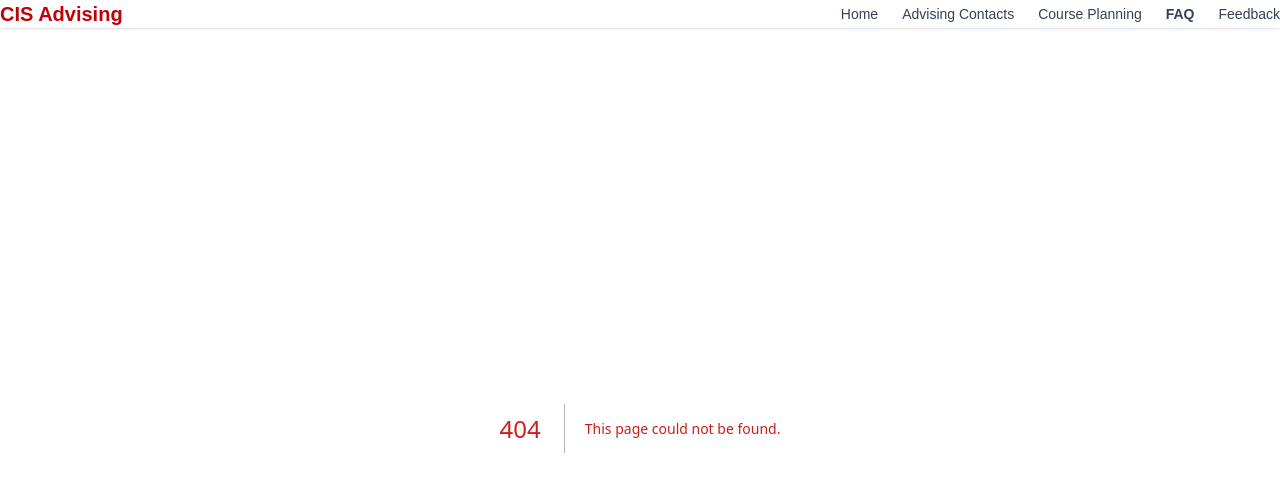
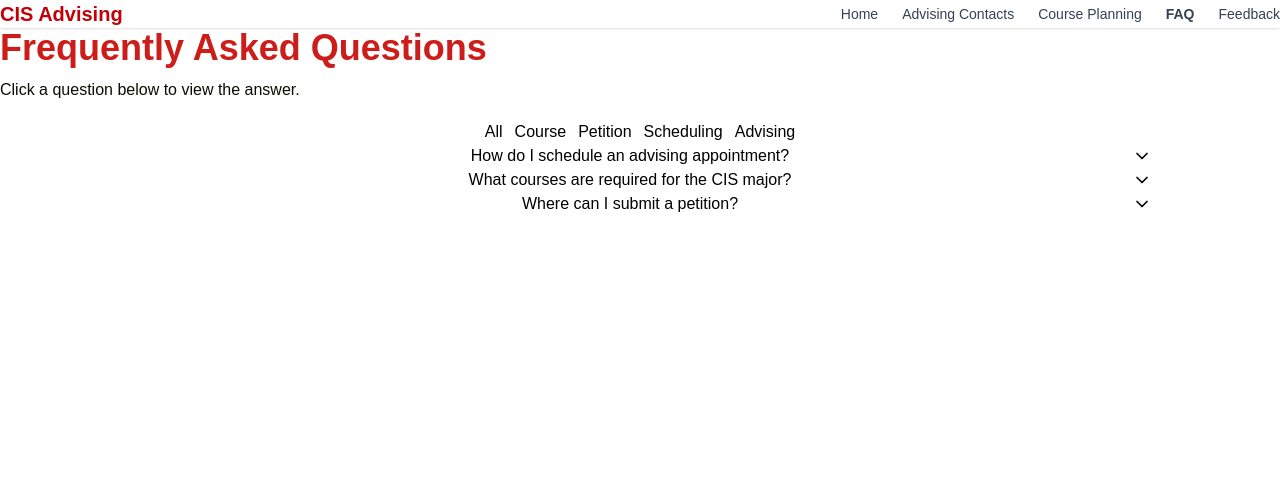
Before and after one commit to allison-a/cis-advising-platform, a Next.js app: page /faq in a window 1280 px wide. Before the commit this address had no page. Shown: the top 492 px of the page. Built offline with nearby package versions, Linux system fonts and the light colour scheme.

Commit message:
Add FAQ - Linked FAQ to central resource page - Added basic functionality

```diff
--- a/package.json
+++ b/package.json
@@ -9,6 +9,8 @@
     "lint": "next lint"
   },
   "dependencies": {
+    "framer-motion": "^12.7.2",
+    "lucide-react": "^0.488.0",
     "next": "15.3.0",
     "react": "^19.0.0",
     "react-dom": "^19.0.0"
--- /dev/null
+++ b/src/app/faq/page.tsx
@@ -0,0 +1,17 @@
+'use client';
+
+import { faqs } from '../../lib/faqs';
+import FAQAccordion from '@/components/FAQAccordion'; // adjust path if needed
+
+export default function FAQPage() {
+  return (
+    <main className="w-full max-w-3xl px-6 py-10 mx-auto">
+      <h1 className="text-3xl font-bold text-red-700 mb-4">Frequently Asked Questions</h1>
+      <p className="text-gray-700 mb-8">
+        Click a question below to view the answer.
+      </p>
+
+      <FAQAccordion faqs={faqs} />
+    </main>
+  );
+}
--- /dev/null
+++ b/src/components/FAQAccordion.tsx
@@ -0,0 +1,80 @@
+'use client';
+
+import { useState } from 'react';
+import { FAQ } from '@/lib/faqs';
+import { AnimatePresence, motion } from 'framer-motion';
+import { ChevronDown } from 'lucide-react';
+
+const categories = ['All', 'Course', 'Petition', 'Scheduling', 'Advising'];
+
+export default function FAQAccordion({ faqs }: { faqs: FAQ[] }) {
+  const [openId, setOpenId] = useState<string | null>(null);
+  const [selectedCategory, setSelectedCategory] = useState('All');
+
+  const toggle = (id: string) => {
+    setOpenId(prev => (prev === id ? null : id));
+  };
+
+  const filteredFaqs = selectedCategory === 'All'
+    ? faqs
+    : faqs.filter(faq => faq.category.toLowerCase() === selectedCategory.toLowerCase());
+
+  return (
+    //Buttons dont work
+    <section className="w-screen flex flex-col items-center">
+      {/* Filter Buttons */}
+      <div className="flex flex-wrap gap-3 mb-6">
+        {categories.map(category => (
+          <button
+            key={category}
+            className={`px-4 py-2 rounded-full border transition ${
+              selectedCategory === category
+                ? 'bg-red-700 text-white'
+                : 'bg-white text-red-700 border-red-700 hover:bg-red-50'
+            }`}
+            onClick={() => {
+                console.log('Selected:', category);
+                setSelectedCategory(category);
+              }}
+          >
+            {category}
+          </button>
+        ))}
+      </div>
+{/*
+    <section className="w-screen flex justify-center"> */}
+      <div className="w-full max-w-screen-lg px-4 space-y-4">
+        {faqs.map(({ id, question, answer }) => (
+          <div key={id} className="border border-gray-200 rounded-lg overflow-hidden">
+            <button
+              onClick={() => toggle(id)}
+              className="w-full flex justify-between items-center px-4 py-3 font-semibold text-red-700 hover:bg-[#f6f5f3] transition"
+            >
+              <span className="w-full text-center">{question}</span>
+              <ChevronDown
+                className={`w-5 h-5 shrink-0 transition-transform duration-300 ${
+                  openId === id ? 'rotate-180' : 'rotate-0'
+                }`}
+              />
+            </button>
+
+            <AnimatePresence initial={false}>
+              {openId === id && (
+                <motion.div
+                  key="content"
+                  initial={{ height: 0, opacity: 0 }}
+                  animate={{ height: 'auto', opacity: 1 }}
+                  exit={{ height: 0, opacity: 0 }}
+                  transition={{ duration: 0.3, ease: 'easeInOut' }}
+                  className="px-4 bg-[#dabdb8]"
+                >
+                  <div className="py-3 text-sm text-gray-800 text-center">{answer}</div>
+                </motion.div>
+              )}
+            </AnimatePresence>
+          </div>
+        ))}
+      </div>
+    </section>
+  );
+}
--- /dev/null
+++ b/src/lib/faqs.ts
@@ -0,0 +1,27 @@
+export interface FAQ {
+    id: string;
+    question: string;
+    answer: string;
+    category: string;
+  }
+
+  export const faqs: FAQ[] = [
+    {
+      id: '1',
+      question: 'How do I schedule an advising appointment?',
+      answer: 'Visit the “Advising Contacts” page and click on the scheduling link for your advisor.',
+      category: 'advising',
+    },
+    {
+      id: '2',
+      question: 'What courses are required for the CIS major?',
+      answer: 'Check the Engineering Handbook and CoursePlan tool for up-to-date requirements.',
+      category: 'course',
+    },
+    {
+      id: '3',
+      question: 'Where can I submit a petition?',
+      answer: 'Go to the Feedback page or visit the “Petition Forms” section under Resources.',
+      category: 'petition',
+    }
+  ];
```
Also changed, not shown: 1 other file (tests, documents, lock files or other folders).
